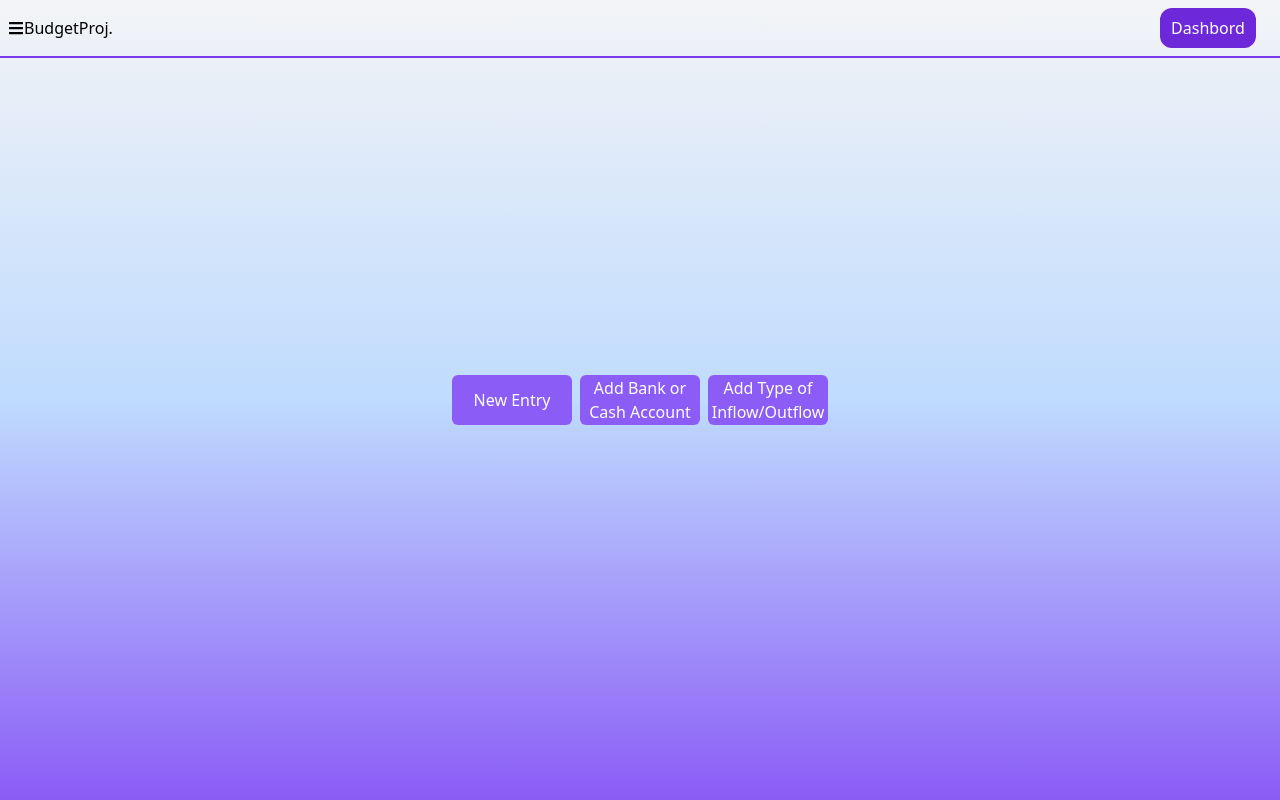
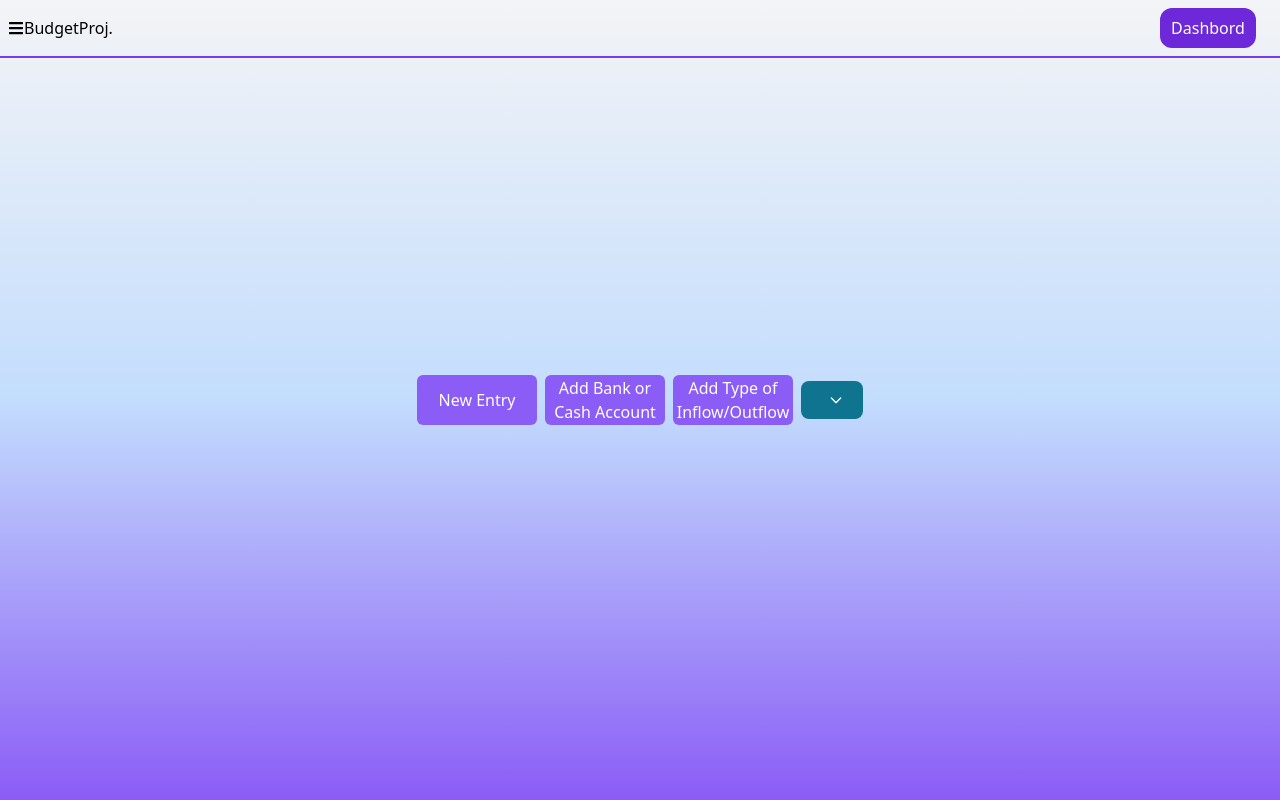
Before and after one commit to erol23/budgetproj, a React (Create React App) app: page /register in a window 1280 px wide. Both pictures are taken after typing "name@example.com", "Sample", "Sample123" into the empty fields and a click on the button "Sign up". Built offline with nearby package versions, Linux system fonts and the light colour scheme.

Commit message:
added flowbite component

```diff
--- a/package.json
+++ b/package.json
@@ -6,6 +6,8 @@
     "@testing-library/jest-dom": "^5.14.1",
     "@testing-library/react": "^13.0.0",
     "@testing-library/user-event": "^13.2.1",
+    "flowbite": "^1.6.5",
+    "flowbite-react": "^0.4.4",
     "react": "^18.2.0",
     "react-dom": "^18.2.0",
     "react-icons": "^4.8.0",
--- a/public/index.html
+++ b/public/index.html
@@ -10,34 +10,13 @@
       content="Web site created using create-react-app"
     />
     <link rel="apple-touch-icon" href="%PUBLIC_URL%/logo192.png" />
-    <!--
-      manifest.json provides metadata used when your web app is installed on a
-      user's mobile device or desktop. See https://developers.google.com/web/fundamentals/web-app-manifest/
-    -->
     <link rel="manifest" href="%PUBLIC_URL%/manifest.json" />
-    <!--
-      Notice the use of %PUBLIC_URL% in the tags above.
-      It will be replaced with the URL of the `public` folder during the build.
-      Only files inside the `public` folder can be referenced from the HTML.
-
-      Unlike "/favicon.ico" or "favicon.ico", "%PUBLIC_URL%/favicon.ico" will
-      work correctly both with client-side routing and a non-root public URL.
-      Learn how to configure a non-root public URL by running `npm run build`.
-    -->
-    <title>React App</title>
+    <title>Budget App</title>
   </head>
   <body>
     <noscript>You need to enable JavaScript to run this app.</noscript>
     <div id="root"></div>
-    <!--
-      This HTML file is a template.
-      If you open it directly in the browser, you will see an empty page.
 
-      You can add webfonts, meta tags, or analytics to this file.
-      The build step will place the bundled scripts into the <body> tag.
 
-      To begin the development, run `npm start` or `yarn start`.
-      To create a production bundle, use `npm run build` or `yarn build`.
-    -->
   </body>
 </html>
--- /dev/null
+++ b/src/components/DropDownList.jsx
@@ -0,0 +1,19 @@
+import { Dropdown } from "flowbite-react";
+import React from "react";
+import { Link, useNavigate } from "react-router-dom";
+
+const DropDownList = () => {
+    const navigate = useNavigate()
+  return (
+    <Dropdown label="" dismissOnClick={false} className="w-[150px] bg-white text-gray-50">
+      <Dropdown.Item>Dashboard</Dropdown.Item>
+      <Dropdown.Item>Settings</Dropdown.Item>
+      <Dropdown.Item>Earnings</Dropdown.Item>
+      <Dropdown.Item>Sign out</Dropdown.Item>
+      <button onClick={() => navigate("/newentry")}>Add new account</button>
+    </Dropdown>
+
+  );
+};
+
+export default DropDownList;
--- a/src/pages/User.jsx
+++ b/src/pages/User.jsx
@@ -1,5 +1,6 @@
 import React from "react";
 import { Link } from "react-router-dom";
+import DropDownList from "../components/DropDownList";
 
 const User = () => {
   return (
@@ -14,6 +15,7 @@ const User = () => {
         <button className="bg-violet-500 w-[120px] h-[50px] rounded-md text-white hover:shadow-xl">
           <Link to="/newentry">Add Type of Inflow/Outflow</Link>
         </button>
+        <DropDownList />
       </div>
     </div>
   );
--- a/tailwind.config.js
+++ b/tailwind.config.js
@@ -2,9 +2,12 @@
 module.exports = {
   content: [
     "./src/**/*.{js,jsx,ts,tsx}",
+    'node_modules/flowbite-react/**/*.{js,jsx,ts,tsx}'
   ],
   theme: {
     extend: {},
   },
-  plugins: [],
+  plugins: [
+    require('flowbite/plugin')
+  ],
 }
```
Also changed, not shown: 1 other file (tests, documents, lock files or other folders).
